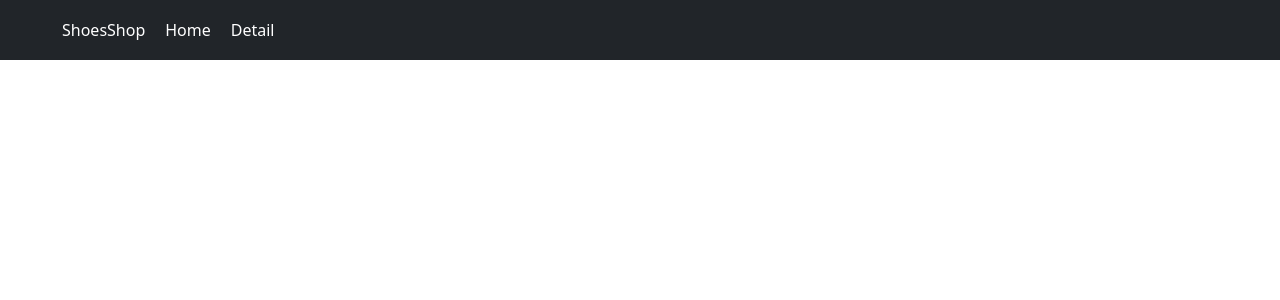
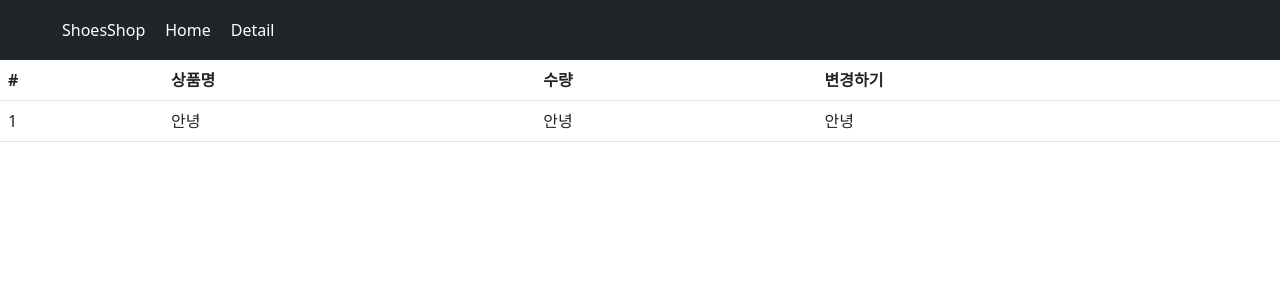
Before and after one commit to wkdwhdghks/shoppingmall, a React (Create React App) app: page /cart in a window 1280 px wide. Shown: the top 300 px of the page. Built offline with nearby package versions, Linux system fonts and the light colour scheme.

Commit message:
[Feat] Redux 세팅 완료

```diff
--- a/package.json
+++ b/package.json
@@ -3,6 +3,7 @@
   "version": "0.1.0",
   "private": true,
   "dependencies": {
+    "@reduxjs/toolkit": "^1.9.3",
     "@testing-library/jest-dom": "^5.16.5",
     "@testing-library/react": "^13.4.0",
     "@testing-library/user-event": "^13.5.0",
@@ -11,6 +12,7 @@
     "react": "^18.2.0",
     "react-bootstrap": "^2.7.2",
     "react-dom": "^18.2.0",
+    "react-redux": "^8.0.5",
     "react-router-dom": "^6.8.1",
     "react-scripts": "5.0.1",
     "styled-components": "^5.3.6",
--- a/src/App.js
+++ b/src/App.js
@@ -3,6 +3,7 @@
 import { useState } from "react";
 import Home from "./page/Home";
 import Detail from "./page/Detail";
+import Cart from "./page/Cart";
 import data from "./data.js";
 import axios from "axios";
 import "./App.css";
@@ -57,6 +58,7 @@
           }
         ></Route>
         <Route path="/detail/:id" element={<Detail shoes={shoes} />}></Route>
+        <Route path="/cart" element={<Cart />} />
       </Routes>
     </div>
   );
--- a/src/index.js
+++ b/src/index.js
@@ -1,10 +1,14 @@
 import ReactDOM from "react-dom/client";
+import { Provider } from "react-redux";
 import { BrowserRouter } from "react-router-dom";
 import App from "./App";
+import store from "./store";
 
 const root = ReactDOM.createRoot(document.getElementById("root"));
 root.render(
-  <BrowserRouter>
-    <App />
-  </BrowserRouter>
+  <Provider store={store}>
+    <BrowserRouter>
+      <App />
+    </BrowserRouter>
+  </Provider>
 );
--- /dev/null
+++ b/src/page/Cart.js
@@ -0,0 +1,26 @@
+import { Table } from "react-bootstrap";
+
+export default function Cart() {
+  return (
+    <div>
+      <Table>
+        <thead>
+          <tr>
+            <th>#</th>
+            <th>상품명</th>
+            <th>수량</th>
+            <th>변경하기</th>
+          </tr>
+        </thead>
+        <tbody>
+          <tr>
+            <td>1</td>
+            <td>안녕</td>
+            <td>안녕</td>
+            <td>안녕</td>
+          </tr>
+        </tbody>
+      </Table>
+    </div>
+  );
+}
--- /dev/null
+++ b/src/store.js
@@ -0,0 +1,5 @@
+import { configureStore } from "@reduxjs/toolkit";
+
+export default configureStore({
+  reducer: {},
+});
```
Also changed, not shown: 1 other file (tests, documents, lock files or other folders).
